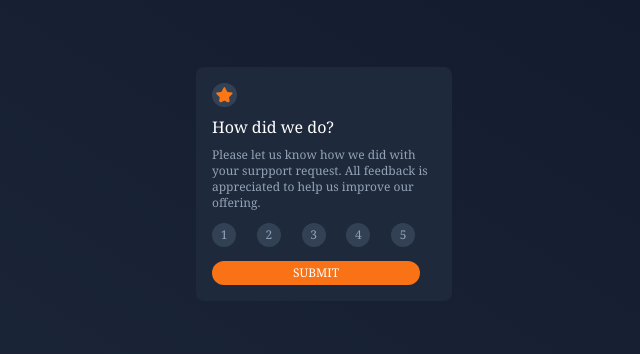
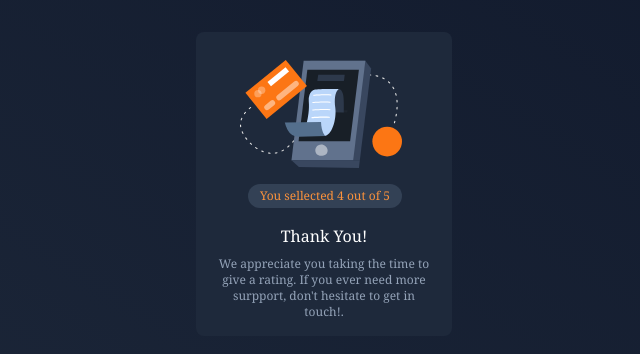
Before and after one commit to janeAnezi/Rate-Us, a website: page index.html in a window 1280 px wide. Shown: the part 216-570 px from the top of the page, without its empty margins (316-956 px from the left). Drawn offline with Linux system fonts and the light colour scheme.

Commit message:
add success conetnt

```diff
--- a/index.html
+++ b/index.html
@@ -8,7 +8,14 @@
 </head>
 <body class=" font-serif h-screen flex items-center justify-center bg-gradient-to-tr from-slate-800 to-slate-900">
     <div id="ratingcontainer" class="bg-slate-800 text-white p-4 w-64 rounded-lg">
-        <div id="successPage"></div>
+        <div id="successPage block ">
+            <img class="ml-7 mt-3" src="./image/illustration-thank-you.svg" alt="a thank you svg">
+            <p class="ml-9 inline-block w-[25]  bg-slate-700 text-orange-400 rounded-xl text-xs my-4 text-center px-3 py-1">You sellected <span class="num-selected">4 </span> out of <span class="total-num"> 5</span></p>
+            <h1 class=" text-center">Thank You!</h1>
+            <p class="text-center text-xs pt-2 text-slate-400">We appreciate you taking the time to give a rating. If you ever
+                need more surpport, don't hesitate to get in touch!.
+            </p>
+        </div>
 
         <div class="contentContainer hidden">
              <img class="bg-slate-700 rounded-full p-1" src="./image/icon-star.svg" alt="Icon start image">
```
Also changed, not shown: src/main.css.
